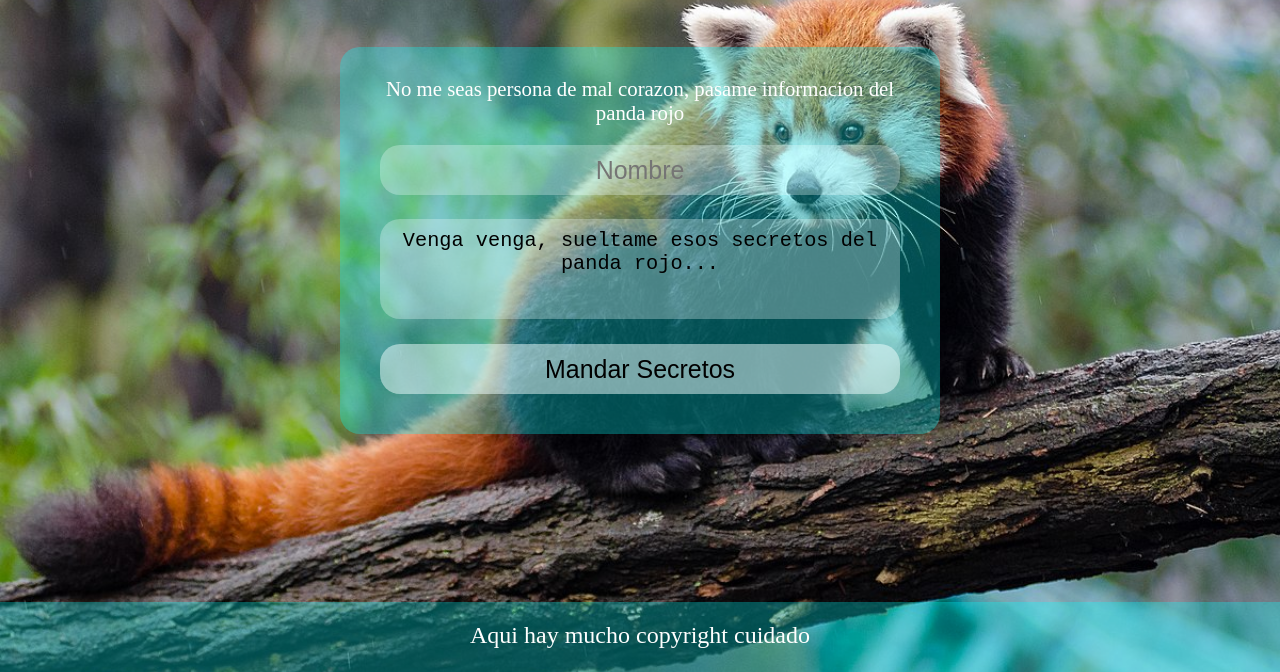
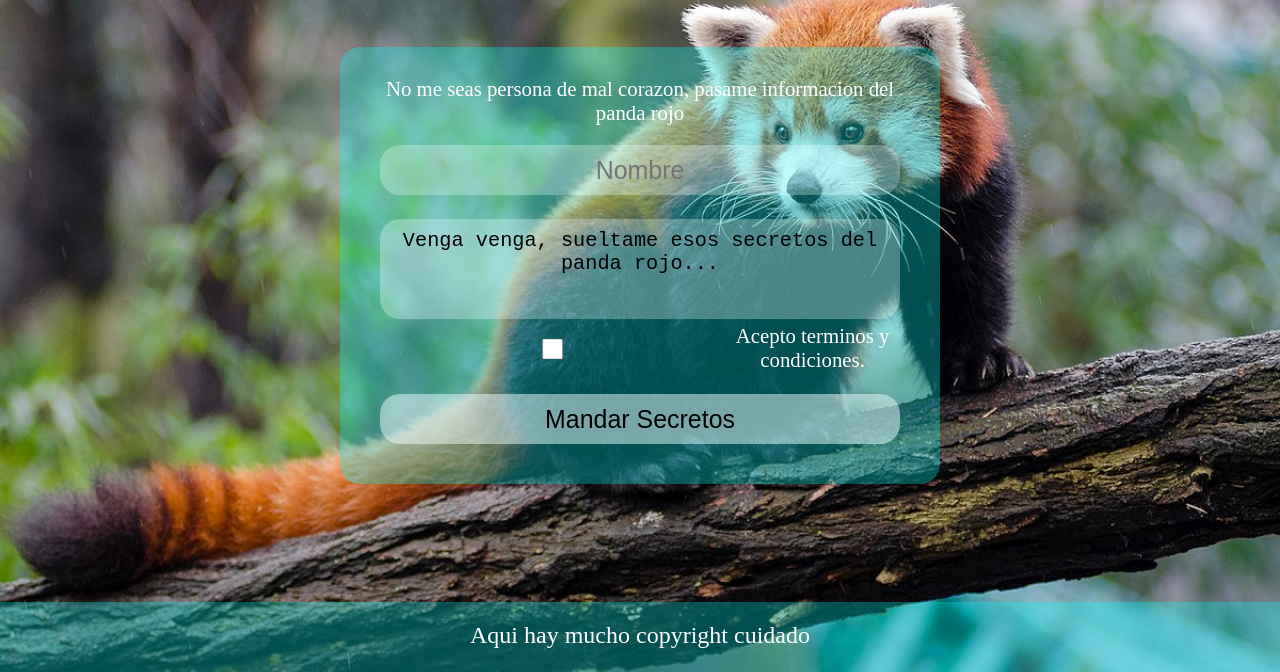
Before and after one commit to danielvlaso/animal-favorito, a plain HTML site: page contacto.html in a window 1280 px wide. Shown: the part 128-800 px from the top of the page. Drawn offline with Linux system fonts and the light colour scheme.

```diff
--- a/contacto.html
+++ b/contacto.html
@@ -30,6 +30,12 @@
                 <form class="formulario" action="/action_page.php" id="usrform">
                     <input type="text" id="fname" name="fname" placeholder="Nombre"><br> <br>
                     <textarea name="comment" form="usrform">Venga venga, sueltame esos secretos del panda rojo...</textarea>
+
+                    <div class="tacbox flex">
+                        <input id="checkbox" type="checkbox" />
+                        <label class="checkboxo" for="checkbox"> Acepto <a href="#">terminos y condiciones</a>.</label>
+                    </div>
+
                     <input class="boton" type="submit" value="Mandar Secretos">
                 </form>
 
--- a/css/styles.css
+++ b/css/styles.css
@@ -153,3 +153,13 @@
     margin-top: 20px;
     background-color: rgba(240, 255, 255, 0.500)
 }
+
+.tacbox.flex{
+    margin: 0;
+    padding: 0;
+}
+
+
+#checkbox{
+    transform: scale(0.4);
+}
```
